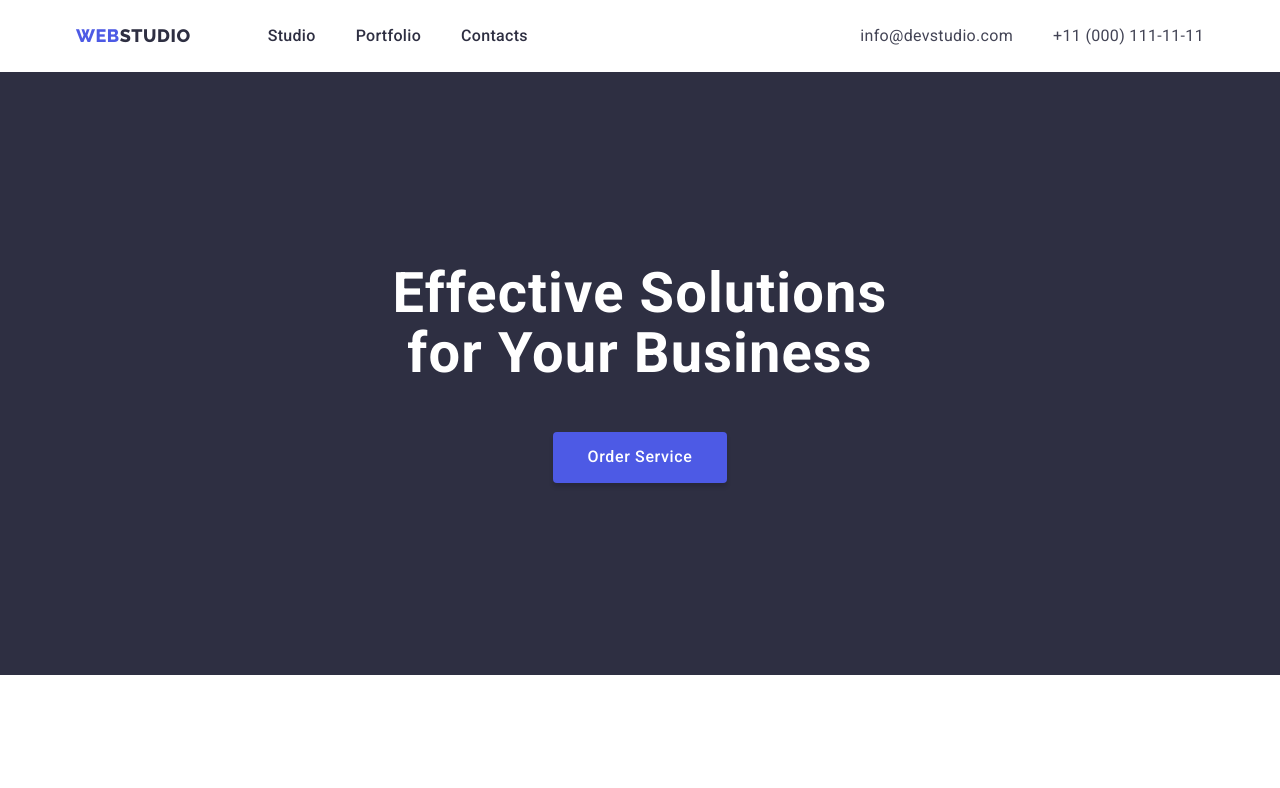
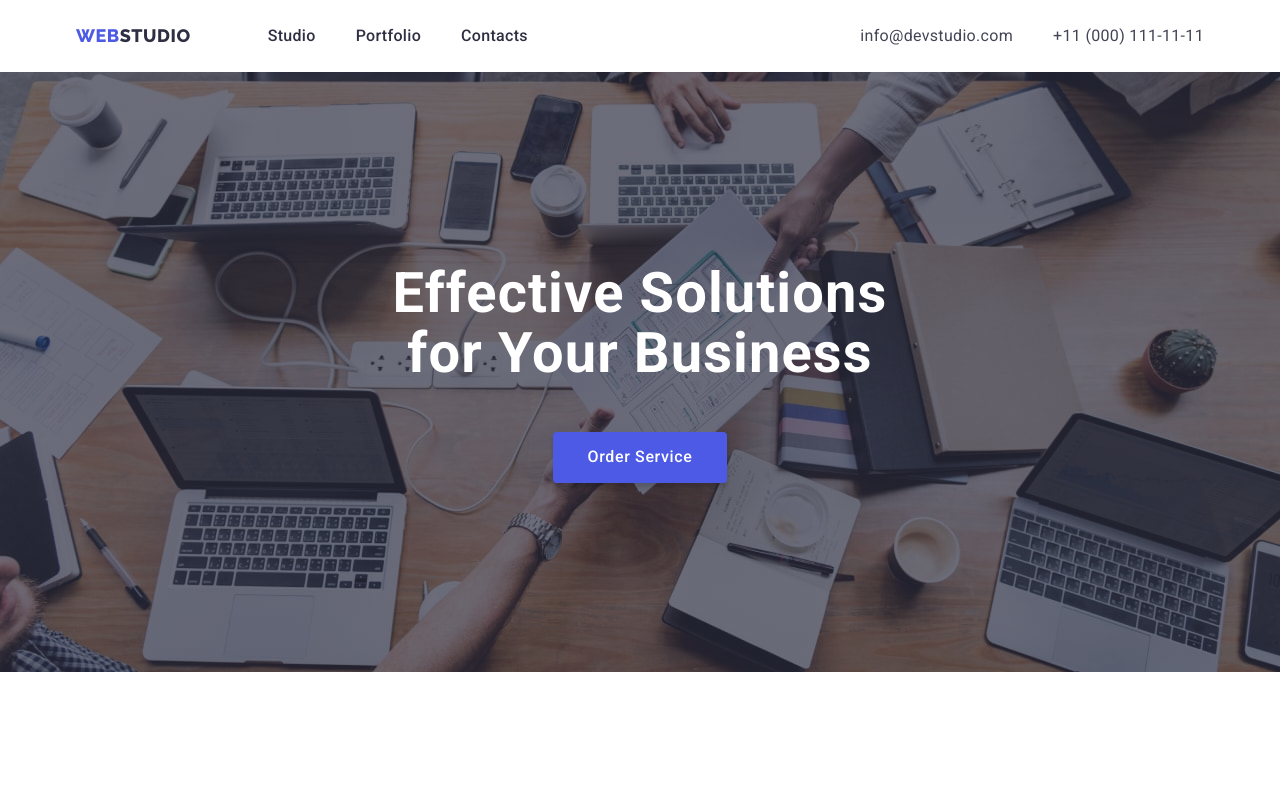
Before and after one commit to AllaKaplia/goit-markup-hw-04, a plain HTML site: page index.html in a window 1280 px wide. Shown: the top 788 px of the page. Drawn offline with nearby package versions, Linux system fonts and the light colour scheme.

Commit message:
Update styles for Hero section

```diff
--- a/css/styles.css
+++ b/css/styles.css
@@ -139,7 +139,15 @@ img {
     margin-bottom: 0;
     padding-top: 192px;
     padding-bottom: 192px;
+    max-width: 1440px;
+    height: 600px;
+    margin-left: auto;
+    margin-right: auto;
     background-color: var(--base-color-text);
+    background-image: linear-gradient(rgba(46, 47, 66, 0.7), rgba(46, 47, 66, 0.7)), url(../images/hero-people-office.jpg);
+    background-size: cover;
+    background-position: center;
+    background-repeat: no-repeat;
 }
 
 .section {
```
